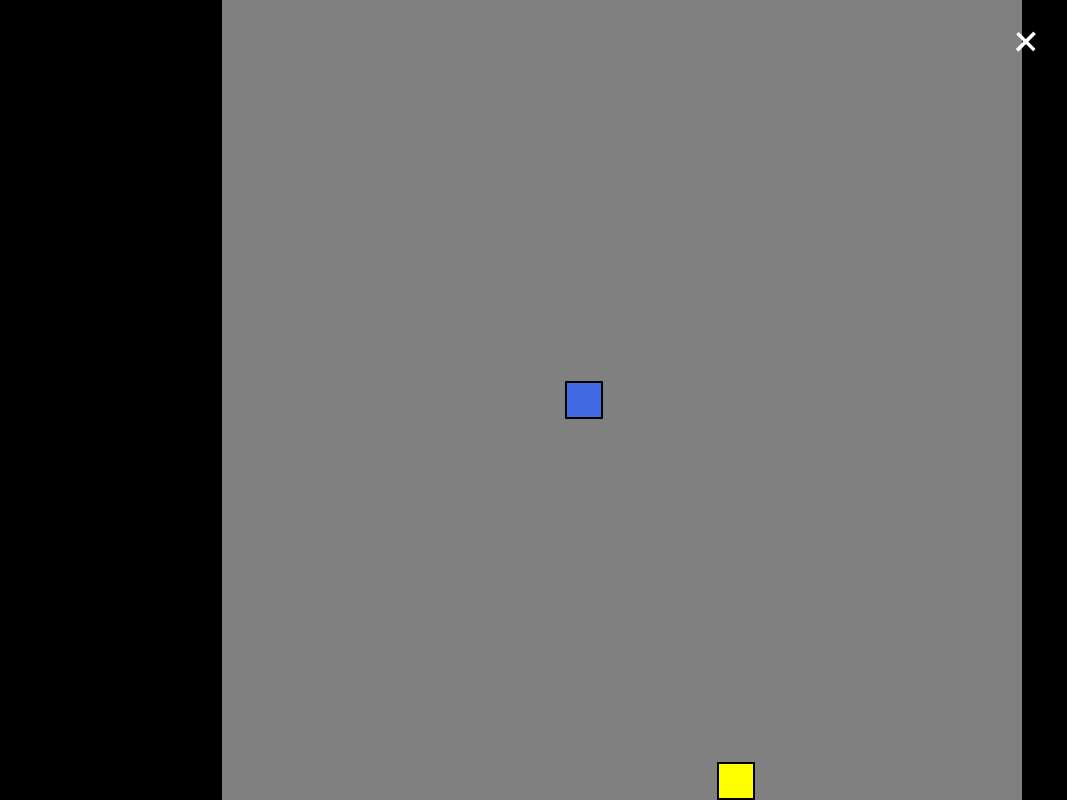
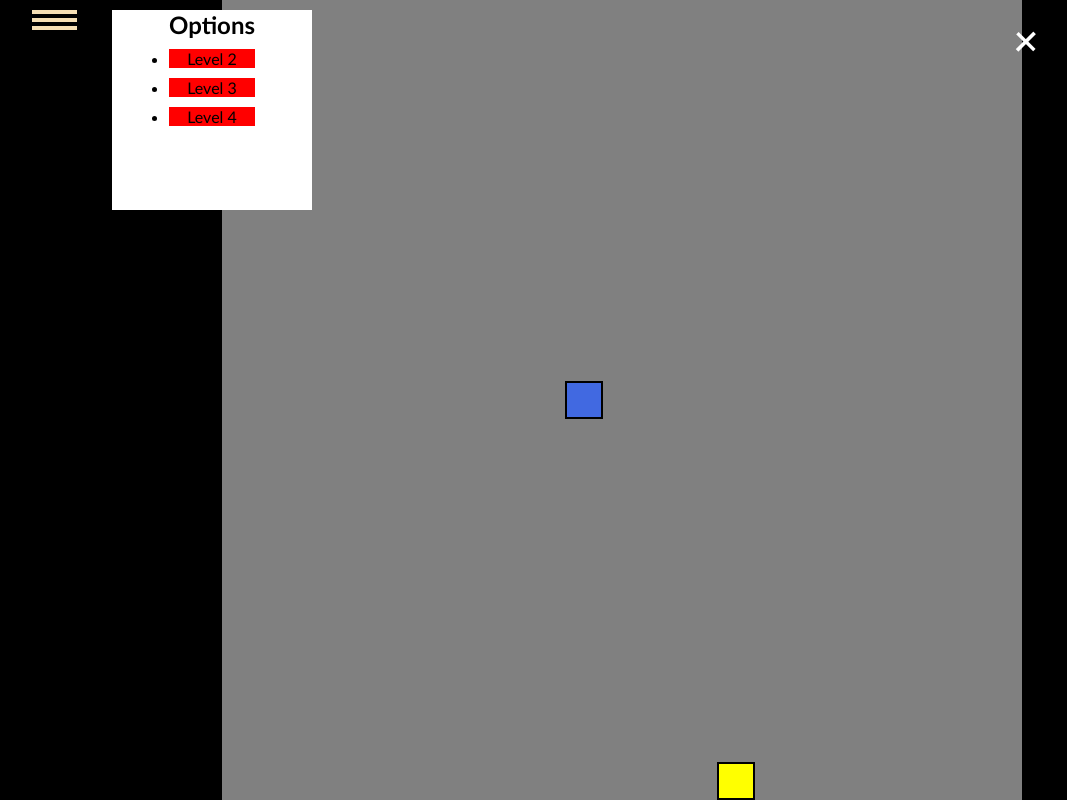
Before and after one commit to igoris12/Gallery, a website with bundled scripts: page snakeGame/index.html in a window 1280 px wide. Shown: the whole page, without its empty margins (18-1085 px from the left). Built offline with nearby package versions, Linux system fonts and the light colour scheme.

Commit message:
options basic layout and structure

```diff
--- a/snakeGame/index.html
+++ b/snakeGame/index.html
@@ -18,6 +18,22 @@
 
     </div>
 
+    <div class="contentBox">
+        <ul class="options">
+            <h2>Options</h2>
+            <li>Level 2</li>
+            <li>Level 3</li>
+            <li>Level 4</li>
+        </ul>
+    </div>
+
+    <div class="taggle-thing">
+
+        <span></span>
+        <span></span>
+        <span></span>
+    </div>
+
     <script src="../js/components/snakegame/snakeGame.js" type="module" defer></script>
 
 
--- a/stylecss/components/snakeGame.css
+++ b/stylecss/components/snakeGame.css
@@ -50,3 +50,44 @@ body {
   color: gray;
   cursor: pointer;
 }
+
+/* options */
+
+.contentBox {
+  display: inline-block;
+  position: absolute;
+  top: 10px;
+  left: 130px;
+  width: 200px;
+  height: 200px;
+  background-color: white;
+  text-align: center;
+}
+
+.contentBox .options {
+  display: inline-block;
+}
+
+.contentBox .options > li {
+  margin-top: 10px;
+  background-color: red;
+  cursor: pointer;
+}
+
+.taggle-thing {
+  display: inline-block;
+  width: 45px;
+  position: absolute;
+  top: 6px;
+  left: 50px;
+  cursor: pointer;
+}
+
+.taggle-thing > span {
+  background: wheat;
+  width: 45px;
+  height: 4px;
+  display: block;
+  margin-top: 4px;
+  cursor: pointer;
+}
```
